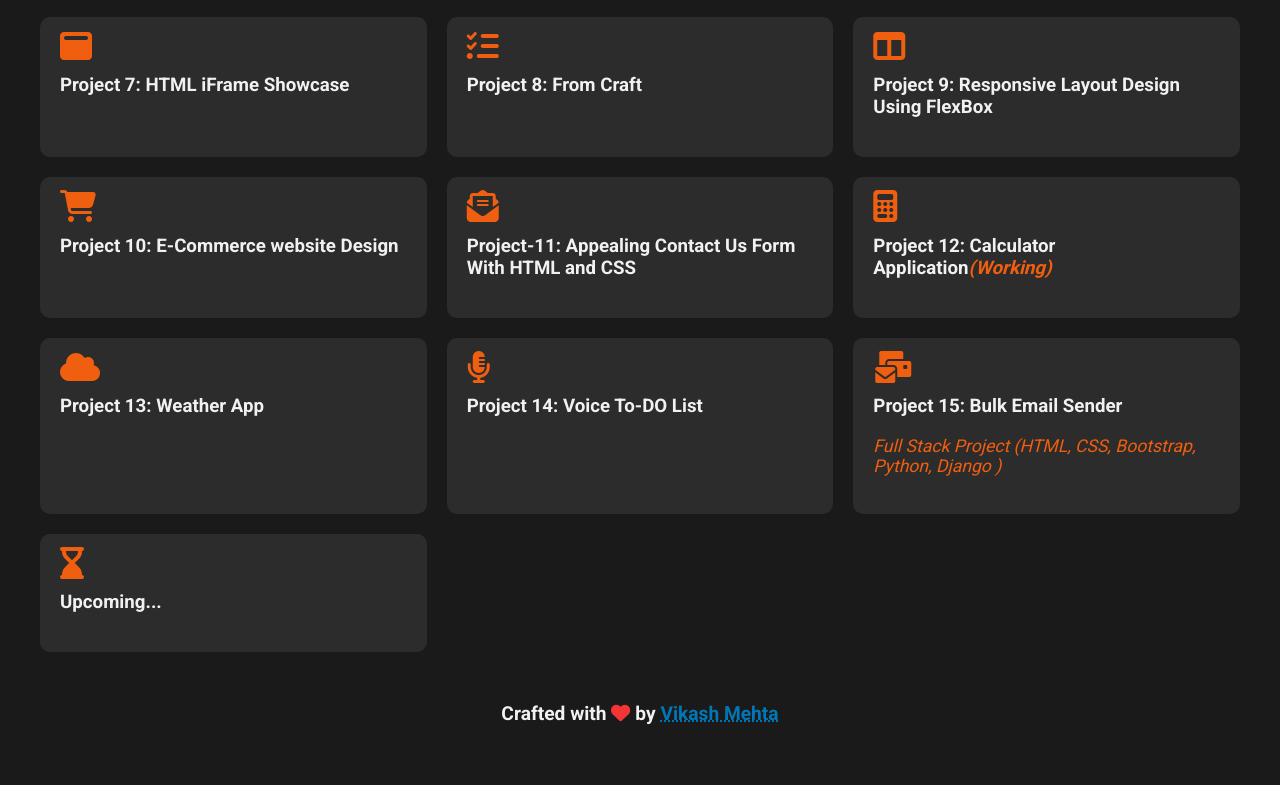
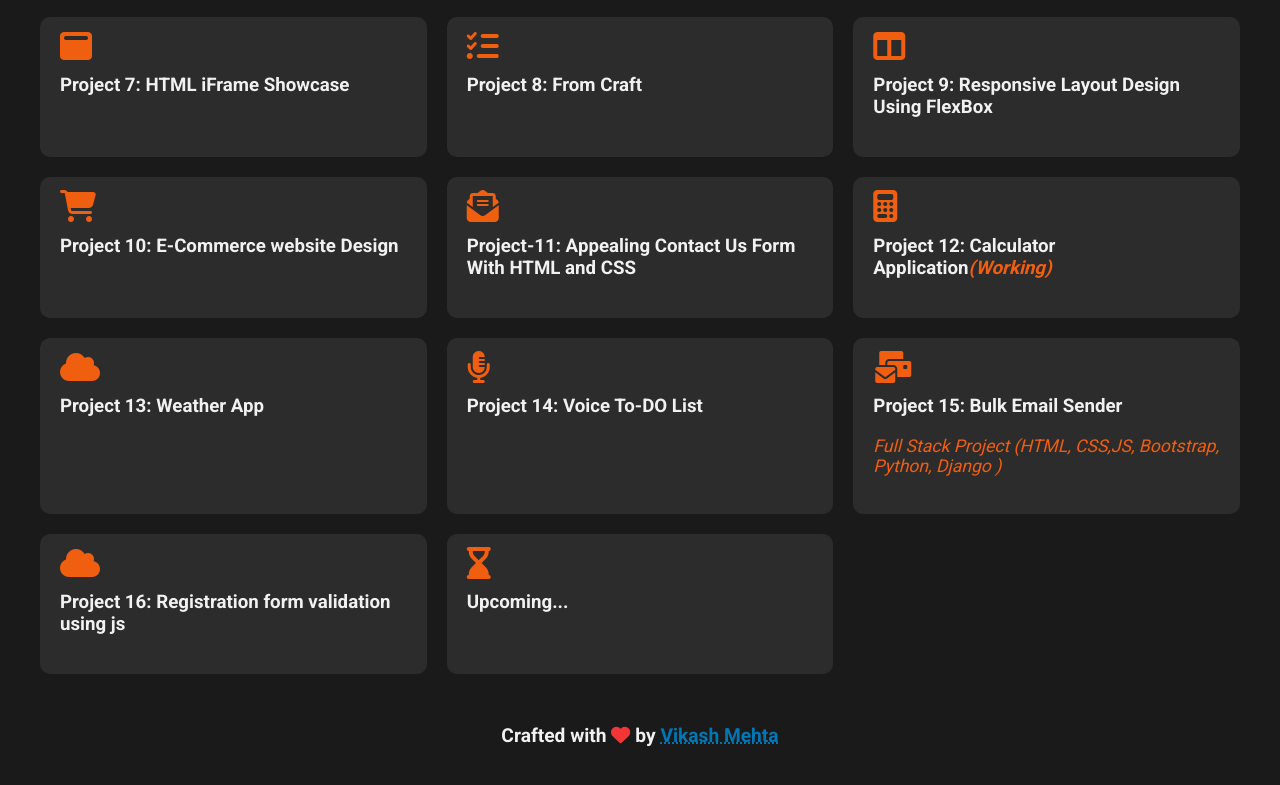
Before and after one commit to Mehta-g1/Web-Development-Projects, a plain HTML site: page index.html in a window 1280 px wide. Shown: the part 636-1421 px from the top of the page. Drawn offline with Linux system fonts and the light colour scheme.

Commit message:
new project

```diff
--- a/index.html
+++ b/index.html
@@ -104,7 +104,12 @@
             <a href="https://emailsender.pythonanywhere.com/" target="_blank" class="project">
                 <i class="fa-solid fa-envelopes-bulk fa-2xl"></i>
                 <h3>Project 15: Bulk Email Sender </h3>
-                <p><i>Full Stack Project (HTML, CSS, Bootstrap, Python, Django )</i></p>
+                <p><i>Full Stack Project (HTML, CSS,JS, Bootstrap, Python, Django )</i></p>
+            </a>
+
+            <a href="./project-12(Registration form validation using js)/index.html" class="project">
+                <i class="fa-solid fa-cloud fa-2xl"></i>
+                <h3>Project 16: Registration form validation using js </h3>
             </a>
 
             <div class="project">
```
